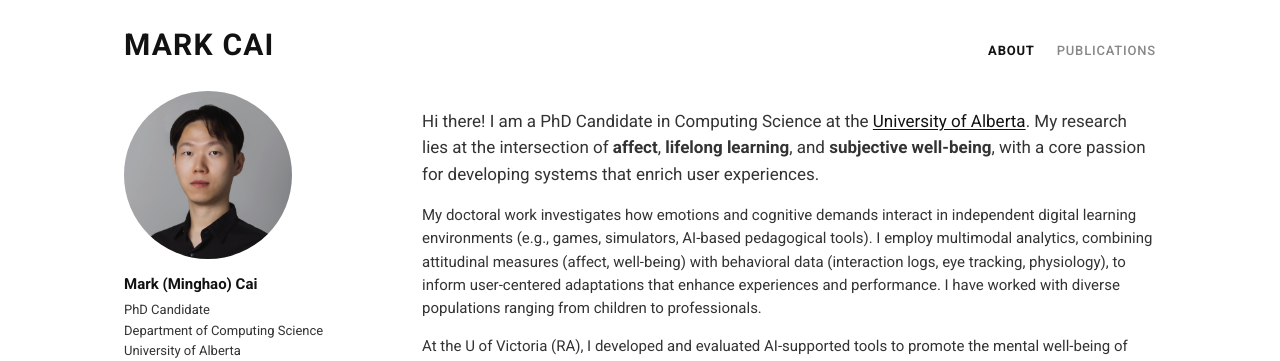
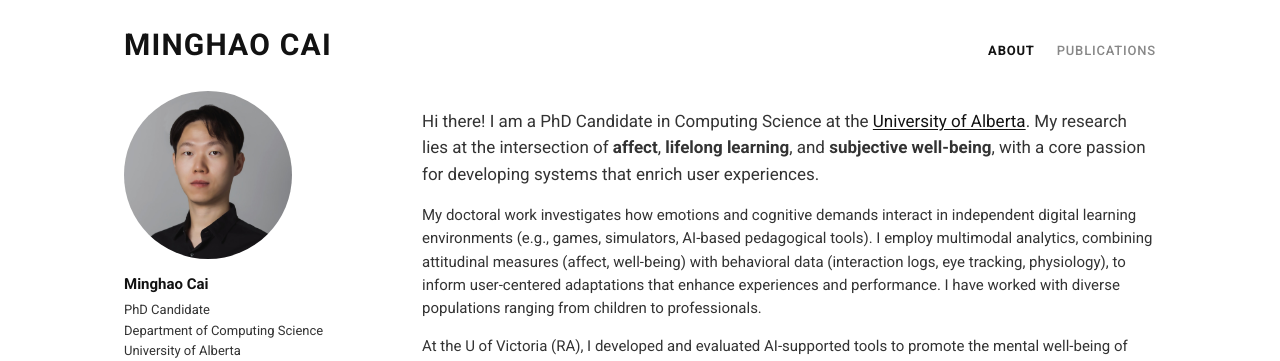
Before and after one commit to minghaocai/minghaocai.github.io, a Jekyll site: the page built from index.md, in a window 1280 px wide. Shown: the top 361 px of the page. Built offline with Jekyll 4.4.1, drawn with Linux system fonts in a browser that asks for light colours.

Commit message:
Use Minghao Cai as the site display name.

```diff
--- a/_config.yml
+++ b/_config.yml
@@ -1,5 +1,5 @@
-title: Mark (Minghao) Cai
-author: Mark (Minghao) Cai
+title: Minghao Cai
+author: Minghao Cai
 description: PhD Candidate in Computing Science at the University of Alberta. Research on affect, cognitive load, and human-AI interaction in learning.
 url: https://minghaocai.github.io
 baseurl: ""
@@ -9,8 +9,8 @@ plugins:
   - jekyll-sitemap
   - jekyll-redirect-from
 
-name_short: Mark Cai
-name_full: Mark (Minghao) Cai
+name_short: Minghao Cai
+name_full: Minghao Cai
 role: PhD Candidate
 department: Department of Computing Science
 affiliation: University of Alberta
```
Also changed, not shown: README.md.
